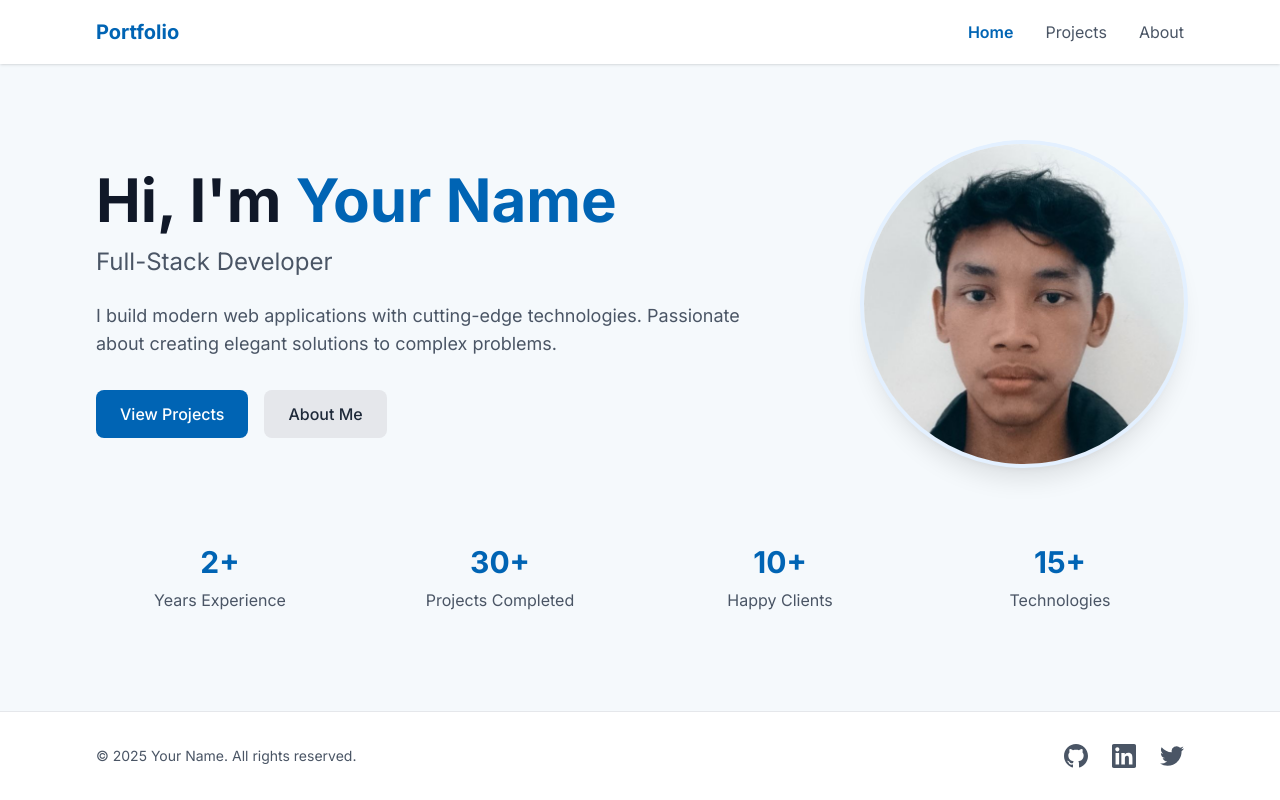
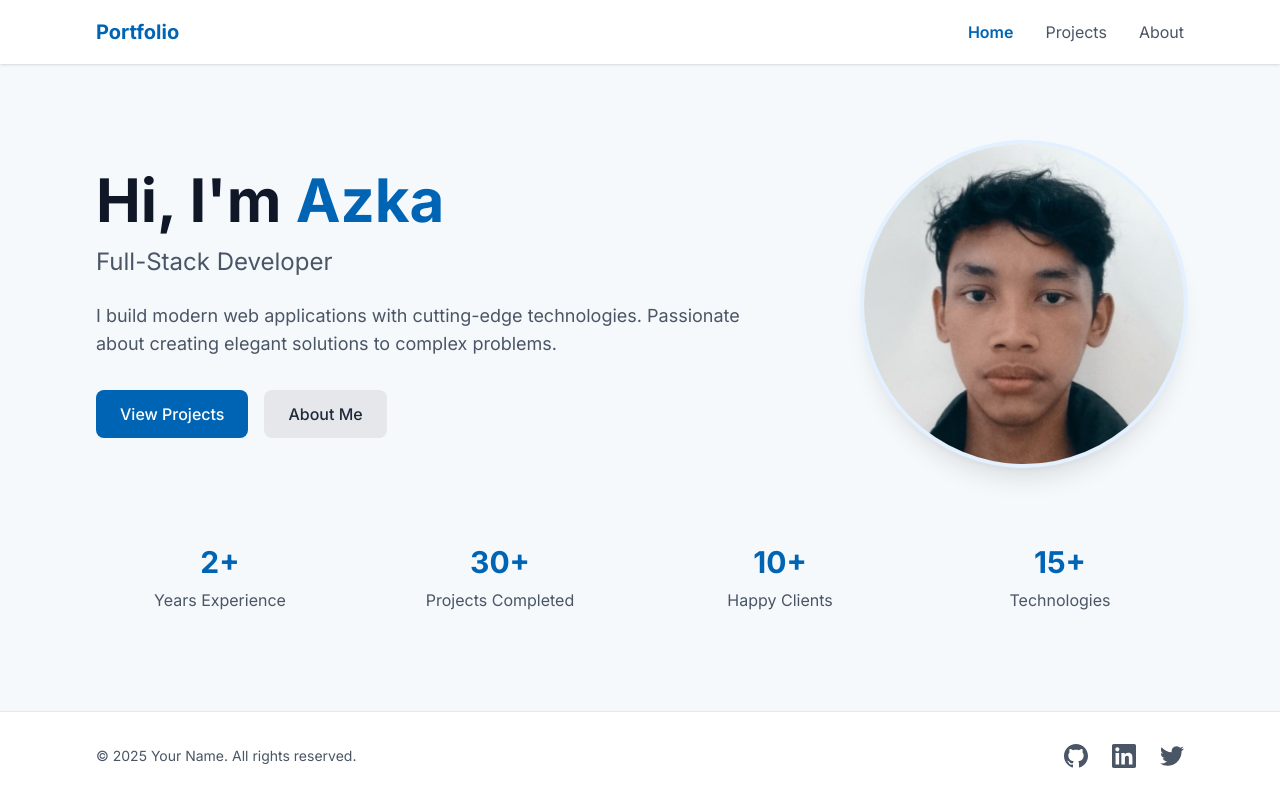
Before and after one commit to Asuka-Aozora/portfolio-nextjs, a Next.js app: page / in a window 1280 px wide. Built offline with nearby package versions, Linux system fonts and the light colour scheme.

Commit message:
Update name in Home component to reflect correct identity

```diff
--- a/app/page.tsx
+++ b/app/page.tsx
@@ -11,7 +11,7 @@
         {/* Text Content */}
         <div className="flex-1 text-center md:text-left">
           <h1 className="text-4xl sm:text-5xl lg:text-6xl font-bold text-gray-900 mb-4">
-            Hi, I&apos;m <span className="text-primary-600">Your Name</span>
+            Hi, I&apos;m <span className="text-primary-600">Azka</span>
           </h1>
 
           <p className="text-xl sm:text-2xl text-gray-600 mb-6">
```
